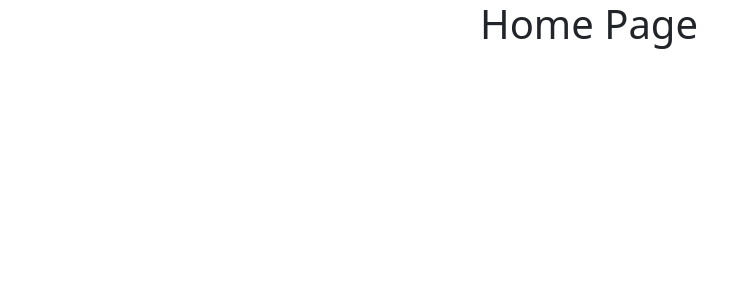
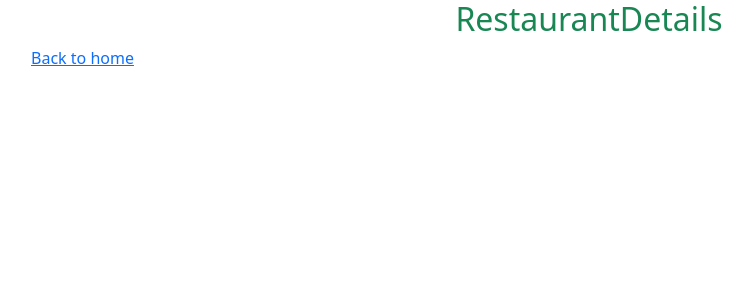
Before and after one commit to AhmedelheGery/restaurant-app-react, a React (Create React App) app: page /restaurant/1 in a window 1280 px wide. Shown: the top 300 px of the page, without its empty margins (51-803 px from the left). Built offline with nearby package versions, Linux system fonts and the light colour scheme.

Commit message:
Add application routes

```diff
--- a/src/App.js
+++ /dev/null
@@ -1,11 +0,0 @@
-import Home from "./views/Home";
-
-function App() {
-  return (
-    <>
-      <Home/>
-    </>
-  );
-}
-
-export default App;
--- /dev/null
+++ b/src/App.jsx
@@ -0,0 +1,15 @@
+import Home from "./views/HomePage/Home";
+import RestaurantDetails from "./views/RestaurantDetails/RestaurantDetails";
+import { BrowserRouter as Router, Route, Routes } from "react-router-dom";
+function App() {
+  return (
+    <Router>
+      <Routes>
+        <Route path="/" element={<Home />} />
+        <Route path="/restaurant/:id" element={<RestaurantDetails />} />
+      </Routes>
+    </Router>
+  );
+}
+
+export default App;
--- a/src/views/Home.jsx
+++ b/src/views/HomePage/Home.jsx
@@ -1,7 +1,12 @@
+import { Link } from "react-router-dom";
+
 const Home = () => {
   return (
     <div className="container">
       <h1 className="text-center primary">Home Page</h1>
+      <div className="restaurant">
+        <Link to={`/restaurant/${1}`}>Go to restaurant</Link>
+      </div>
     </div>
   );
 };
--- /dev/null
+++ b/src/views/RestaurantDetails/RestaurantDetails.jsx
@@ -0,0 +1,12 @@
+import { Link } from "react-router-dom";
+
+const RestaurantDetails = () => {
+  return (
+    <div className="container">
+      <h2 className="text-center text-success">RestaurantDetails</h2>
+      <Link to="/">Back to home</Link>
+    </div>
+  );
+};
+
+export default RestaurantDetails;
```
